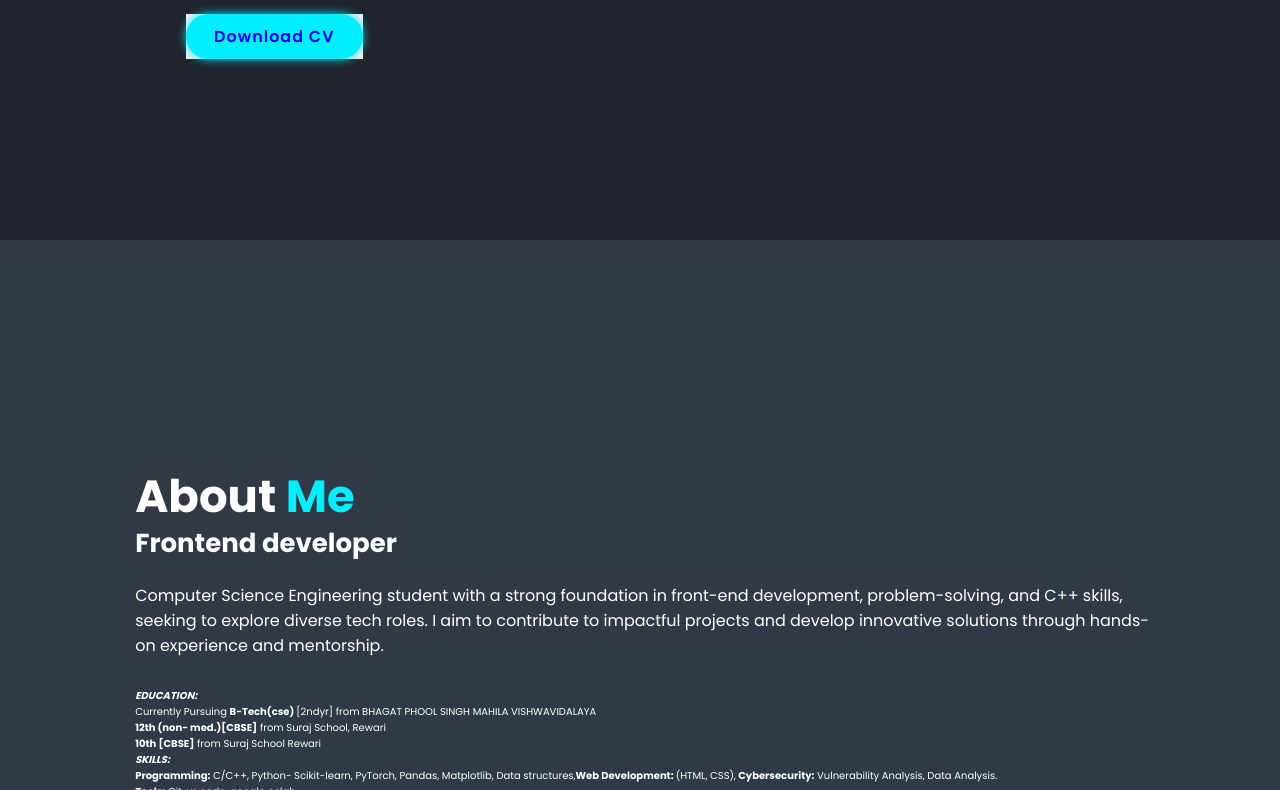
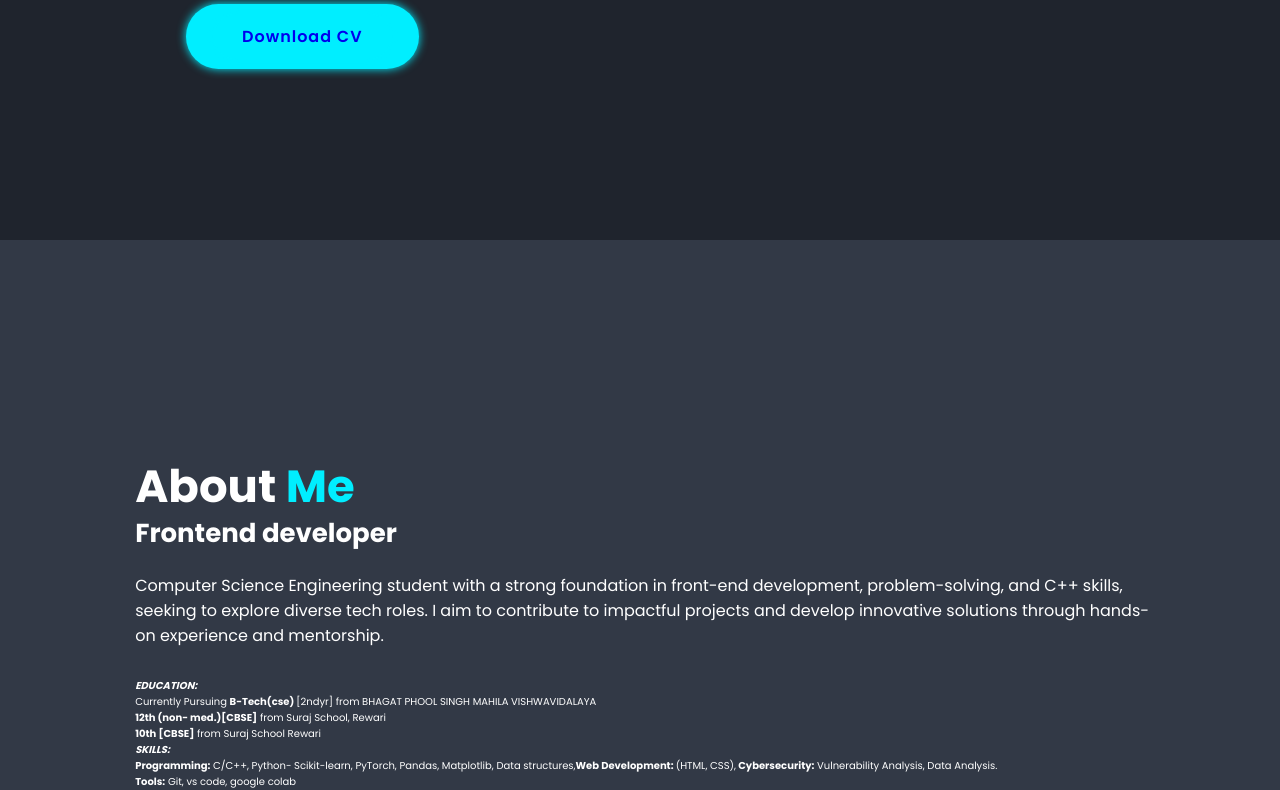
Before and after one commit to Tejasvi-singh789/WEB_PERSONAL_PORTFOLIO, a plain HTML site: page index.html in a window 1280 px wide. Shown: the part 560-1350 px from the top of the page. Drawn offline with nearby package versions, Linux system fonts and the light colour scheme.

Commit message:
Update style.css

```diff
--- a/style.css
+++ b/style.css
@@ -145,6 +145,22 @@ span{
 }
 
 .btn:hover{
+  box-shadow: none;
+}
+button{
+  display: inline-block;
+  padding: 1rem 2.8rem;
+  background: var(--main-color);
+  border-radius:4rem;
+  box-shadow: 0 0 1rem var(--main-color);
+  font-size: 1.6rem;
+  color: var(--second-bg-color);
+  letter-spacing: .1rem;
+  font-weight: 600;
+  transition: .5s ease;
+}
+
+button:hover{
   box-shadow: none;
 }
 
```
